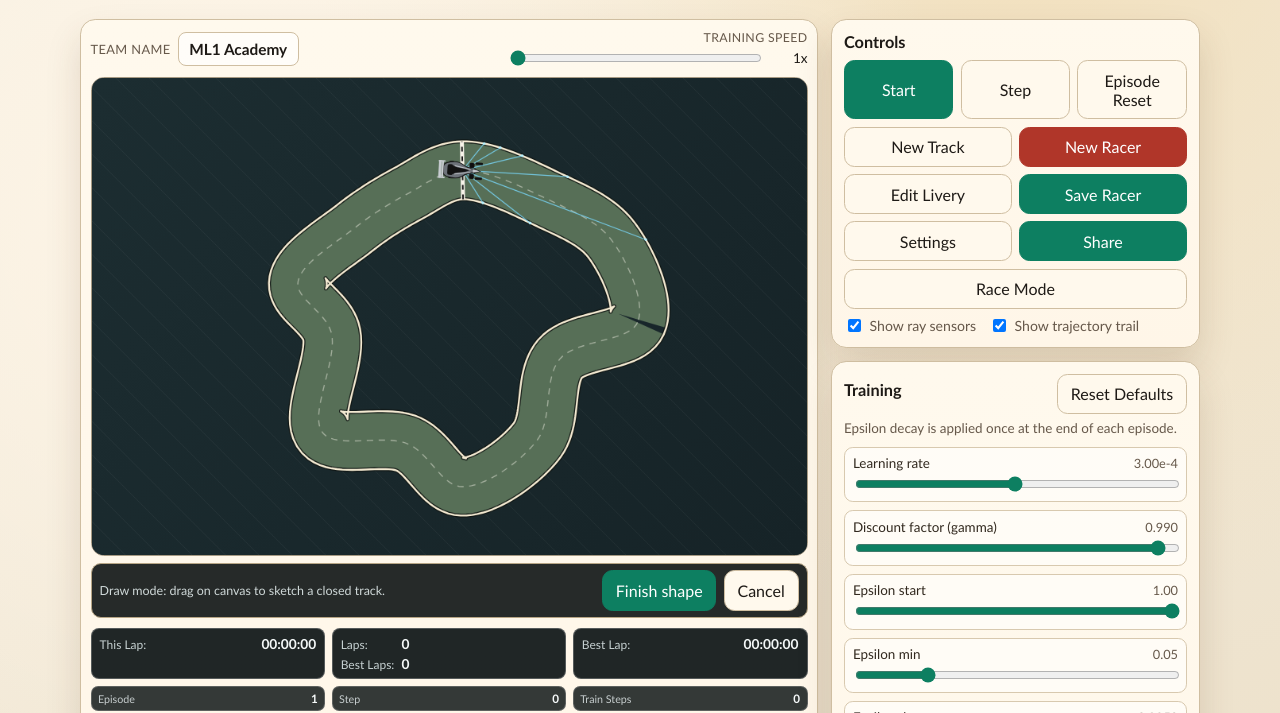
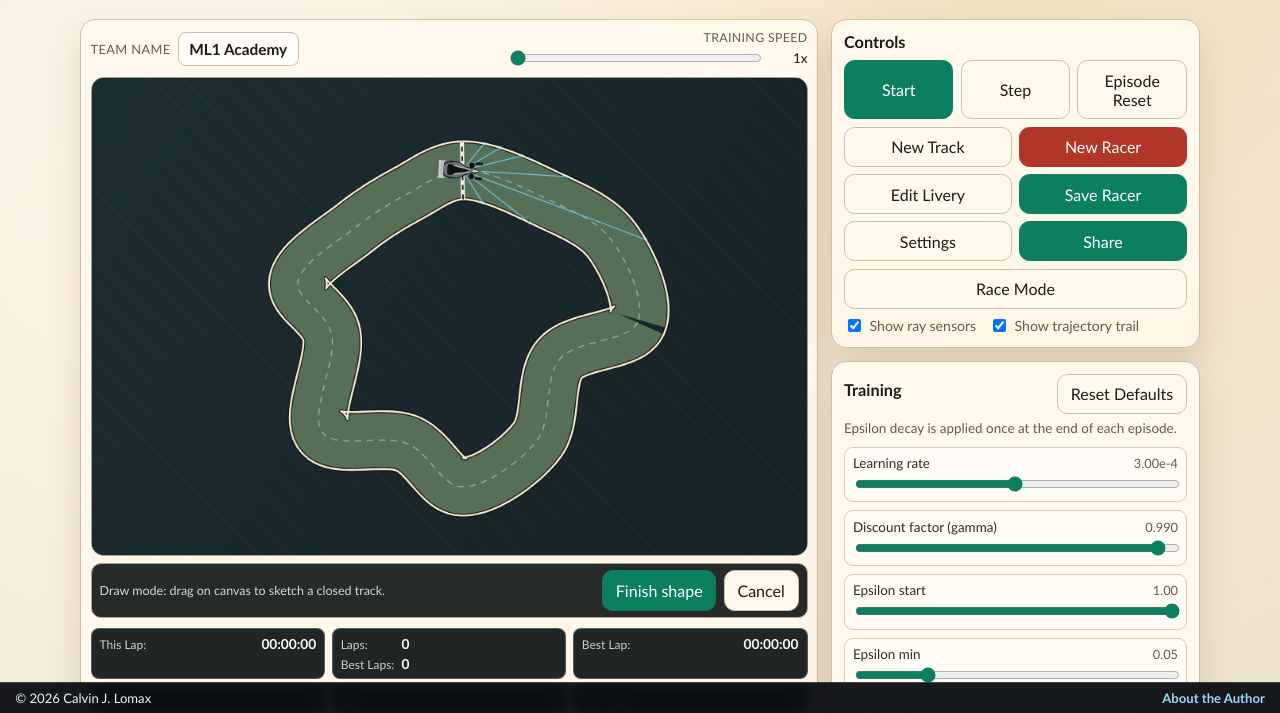
Before and after one commit to calvinlomax/machine-learning-game, a website built with Vite: page index.html in a window 1280 px wide. Shown: the part 87-800 px from the top of the page. Built offline with nearby package versions, Linux system fonts and the light colour scheme.

Commit message:
Added copyright

```diff
--- a/index.html
+++ b/index.html
@@ -121,6 +121,11 @@
         <div id="training-sliders" class="sliders"></div>
       </section>
     </main>
+
+    <footer class="site-ribbon" aria-label="Site footer">
+      <span>&copy; 2026 Calvin J. Lomax</span>
+      <a href="https://calvinlomax.github.io/" target="_blank" rel="noopener noreferrer">About the Author</a>
+    </footer>
 
     <div id="confirm-modal-root" class="modal-root" hidden>
       <div class="modal-backdrop"></div>
--- a/styles/app.css
+++ b/styles/app.css
@@ -41,6 +41,7 @@ body {
     radial-gradient(circle at 80% 0%, #f2e0bd 0%, transparent 40%),
     linear-gradient(160deg, var(--bg) 0%, var(--bg-accent) 100%);
   min-height: 100vh;
+  padding-bottom: 2.8rem;
 }
 
 :root[data-theme="dark"] body {
@@ -118,6 +119,37 @@ select:focus-visible {
   padding: 0.8rem 0 1.2rem;
   display: grid;
   gap: 0.8rem;
+}
+
+.site-ribbon {
+  position: fixed;
+  left: 0;
+  right: 0;
+  bottom: 0;
+  z-index: 20;
+  display: flex;
+  align-items: center;
+  justify-content: space-between;
+  flex-wrap: wrap;
+  gap: 0.75rem;
+  padding: 0.45rem 0.95rem;
+  background: rgba(8, 11, 15, 0.94);
+  border-top: 1px solid rgba(255, 255, 255, 0.18);
+  color: #f0f5f8;
+  font-size: 0.82rem;
+  backdrop-filter: blur(4px);
+}
+
+.site-ribbon a {
+  color: #9ad9ff;
+  text-decoration: none;
+  font-weight: 650;
+}
+
+.site-ribbon a:hover,
+.site-ribbon a:focus-visible {
+  color: #ccecff;
+  text-decoration: underline;
 }
 
 .hero {
```
